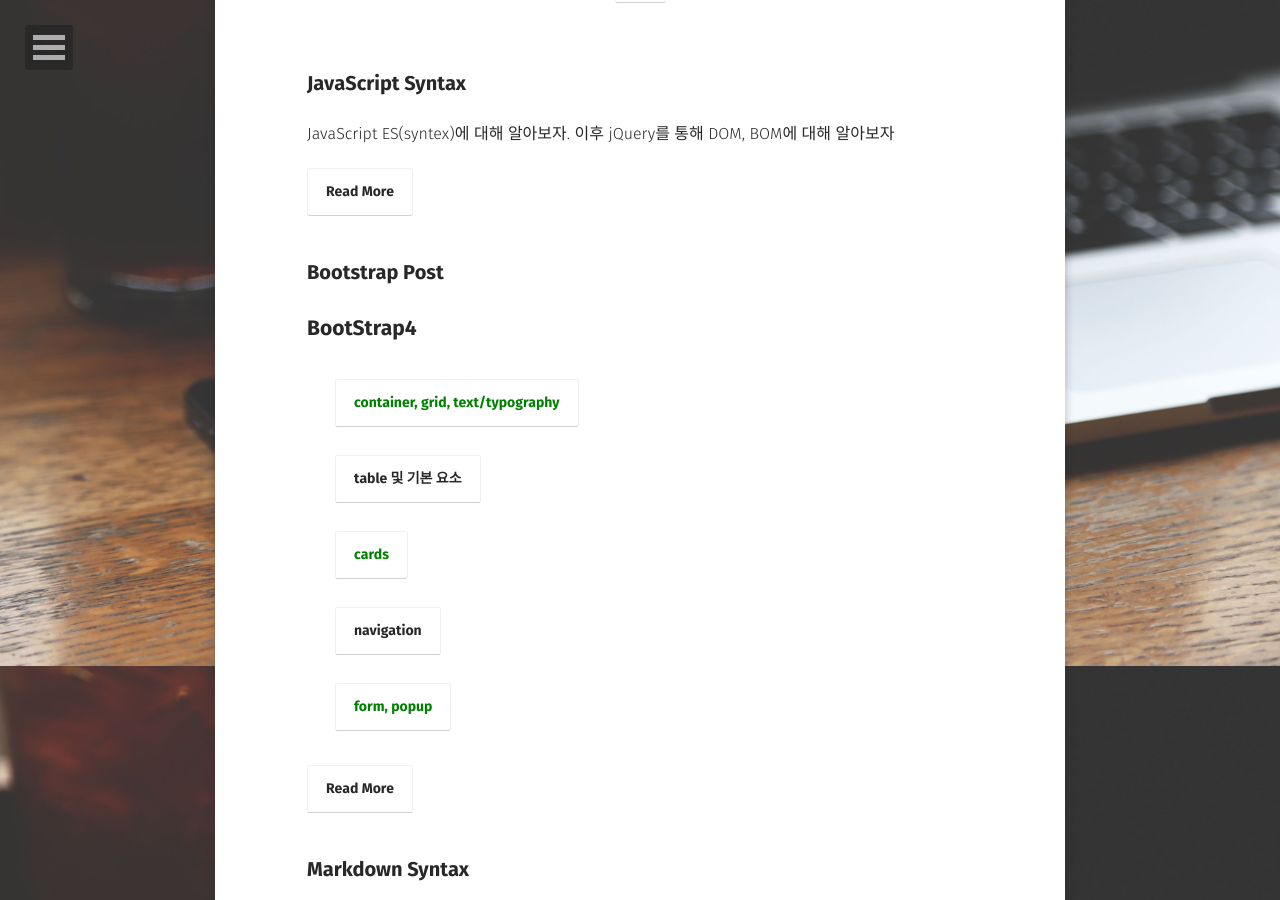
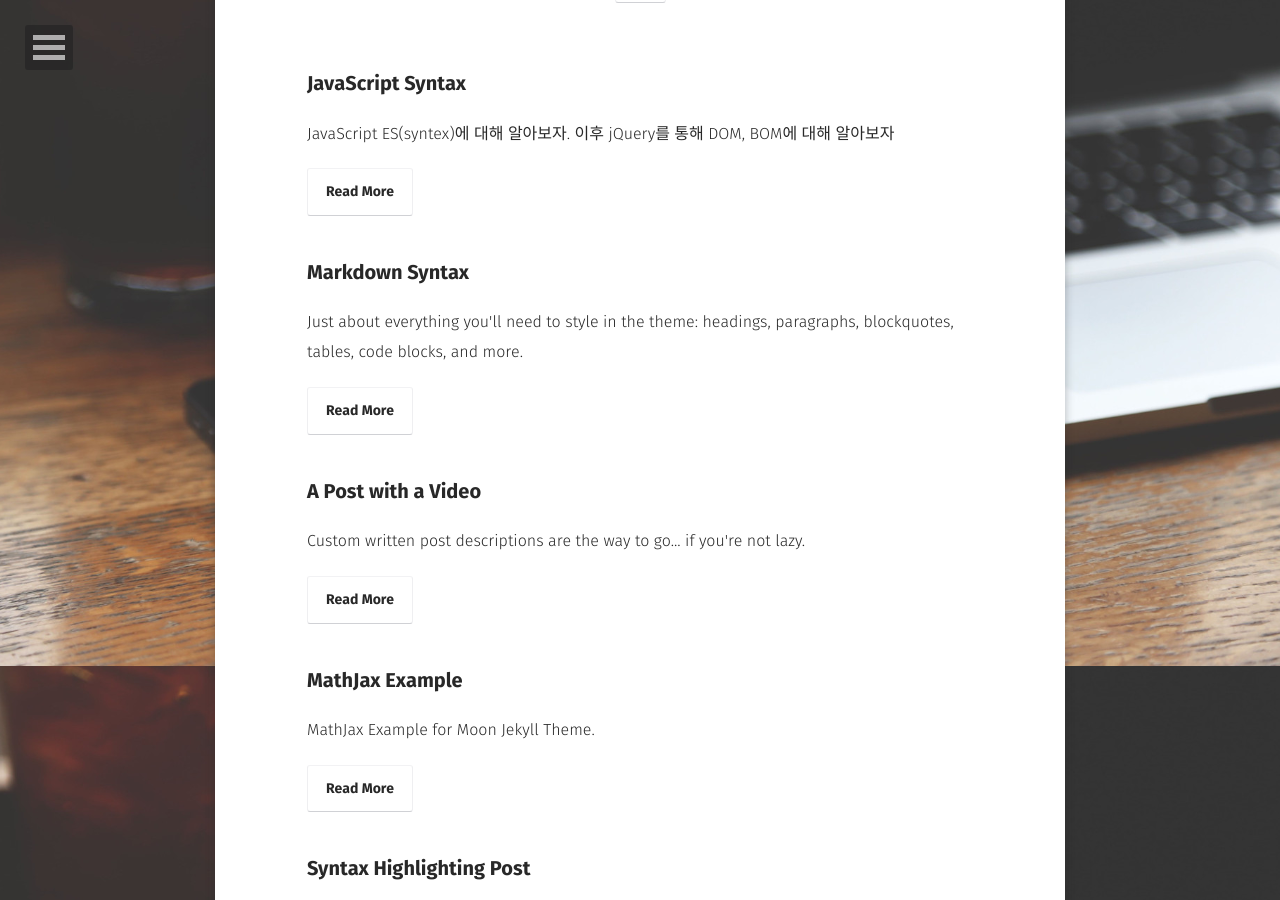
Before and after one commit to sg-goldgust/sg-goldgust.github.io, a Jekyll site: the page built from posts/index.md, in a window 1280 px wide and 900 px high, scrolled down 234 px. Built offline with Jekyll 4.4.1, drawn with Linux system fonts in a browser that asks for light colours; some web fonts are replaced.

Commit message:
modify java-datatype & delete bootstrap

```diff
--- a/_posts/2019-02-25-bootstrap-post.md
+++ /dev/null
@@ -1,26 +0,0 @@
-
-## BootStrap4
-- <div markdown="0"><a href="#" class="btn" style="color:green;">container, grid, text/typography</a></div>
-- <div markdown="0"><a href="#" class="btn" style="color:primary;">table 및 기본 요소</a></div>
-- <div markdown="0"><a href="#" class="btn" style="color:green;">cards</a></div>
-- <div markdown="0"><a href="#" class="btn" style="color:primary;">navigation</a></div>
-- <div markdown="0"><a href="#" class="btn" style="color:green;">form, popup</a></div>
-
-
-~~~ javascript
-<div>
-문장속에서 code 표현하기 </br>
-</div>
-
-for(i=0; i<10 i++) {
-
-}
-~~~
-
-{% highlight css %}
-#container {
-  float: left;
-  margin: 0 -240px 0 0;
-  width: 100%;
-}
-{% endhighlight %}
```
Also changed, not shown: _posts/2019-02-26-javascript-datatype.md (+20 -10 lines), Gemfile.lock (added).
